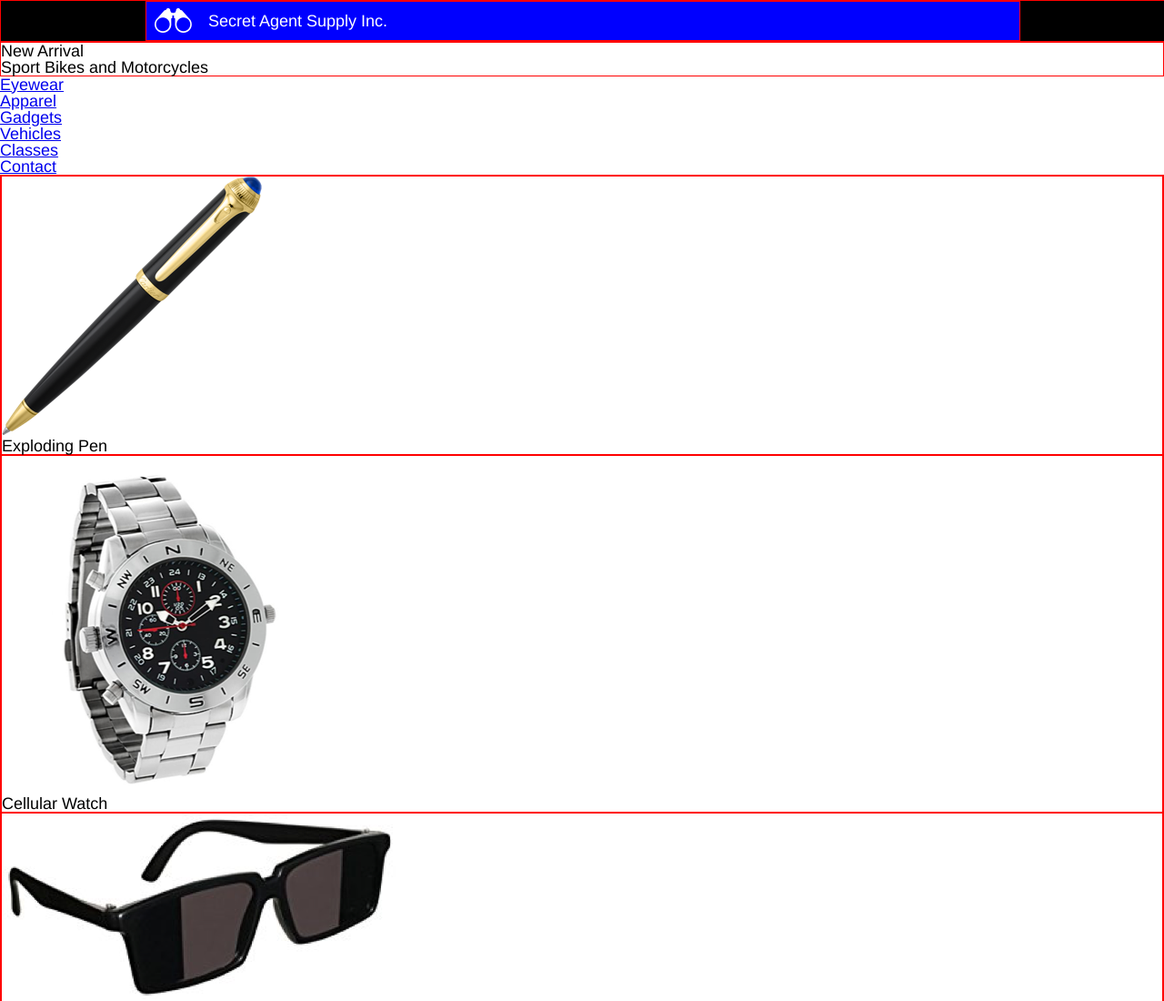
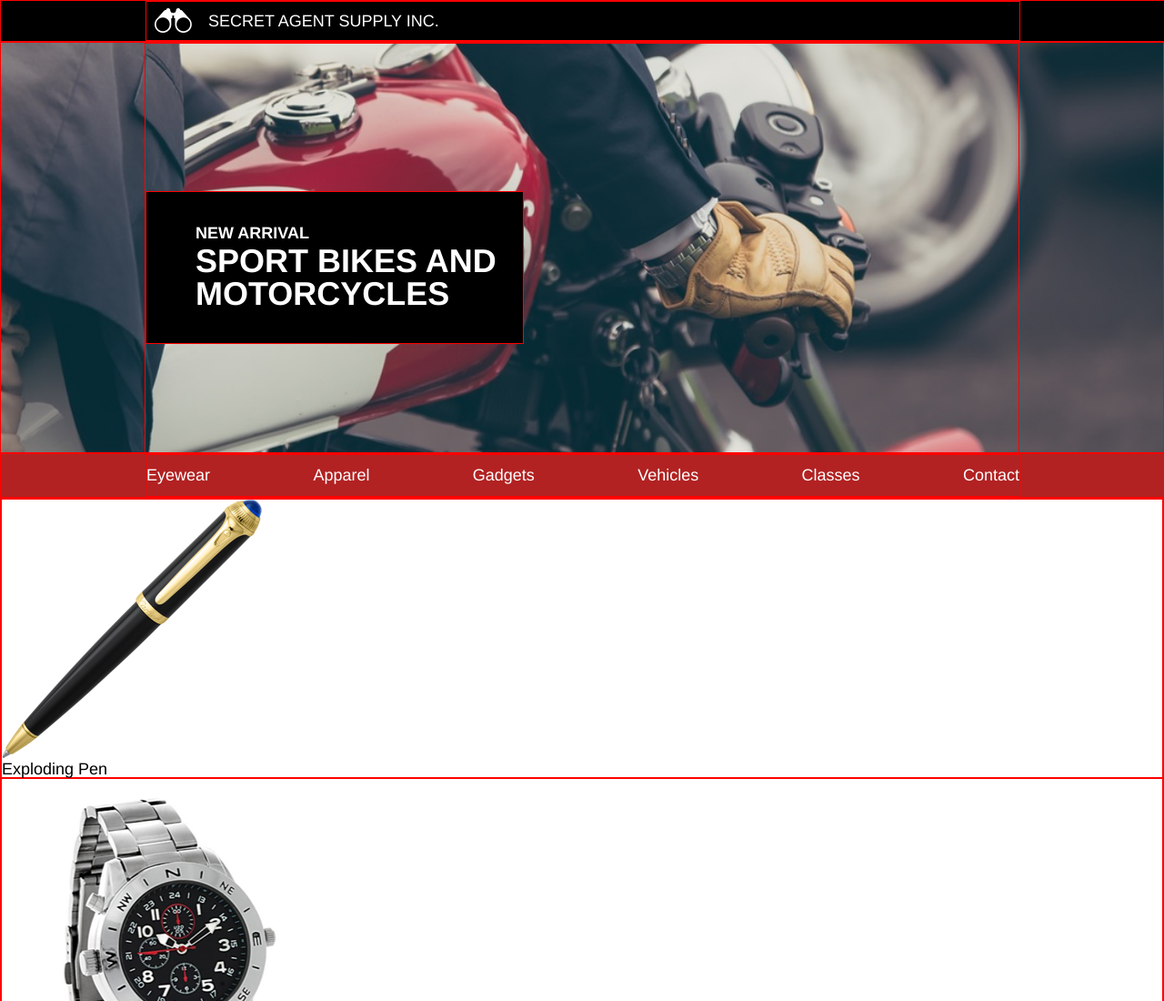
Before and after one commit to Hanselmus/SecretAgent, a plain HTML site: page index.html in a window 1280 px wide. Shown: the top 1100 px of the page at 91% size. Drawn offline with Linux system fonts and the light colour scheme.

Commit message:
Form Logo and Menu part

```diff
--- a/index.html
+++ b/index.html
@@ -15,19 +15,25 @@
         </div>
       </div>
       <div class="banner">
+        <div class="middle">
+          <div class="news">
             <h2>New Arrival</h2>
             <h1>Sport Bikes and Motorcycles</h1>
           </div>
-      <nav>
+        </div>
+      </div>
+      <div class="menu">
+        <div class="nav">
           <ul>
             <li><a href="#">Eyewear</a></li>
             <li><a href="#">Apparel</a></li>
             <li><a href="#">Gadgets</a></li>
             <li><a href="#">Vehicles</a></li>
             <li><a href="#">Classes</a></li>
-          <li><a href="#contact">Contact</a></li>
+            <li><a href="#">Contact</a></li>
           </ul>
-      </nav>
+        </div>
+      </div>
     </header>
     <div class="products">
       <div id="pen">
--- a/resources/css/style.css
+++ b/resources/css/style.css
@@ -2,6 +2,15 @@ html,
 body {
   font-size: 18px;
   font-family: Helvetica;
+}
+
+h1,
+h2 {
+  text-transform: uppercase;
+}
+
+a {
+  text-decoration: none;
 }
 
 /* borders for arrangement */
@@ -21,7 +30,6 @@ div {
 
 .logo {
   display: flex;
-  background-color: Blue;
   color: White;
   align-items: center;
   width: 960px;
@@ -34,6 +42,64 @@ div {
 }
 
 .logo h2 {
-  text-transform: capitalize;
   padding: 0.66rem 0.5rem;
 }
+
+/* Banner section */
+
+.banner {
+  height: 25rem;
+  background-image: url(../images/moto.jpeg);
+  background-repeat: no-repeat;
+  background-position: center;
+  background-size: cover;
+  display: flex;
+  justify-content: center;
+}
+
+.middle {
+  width: 960px;
+  height: 100%;
+}
+.news {
+  background-color: Black;
+  width: 20rem;
+  margin-top: 9rem;
+  padding-left: 3rem;
+  color: White;
+  font-weight: bold;
+}
+
+.news h2 {
+  padding-top: 2rem;
+  padding-bottom: 0rem;
+}
+
+h1 {
+  font-size: 2rem;
+  padding-top: 0.25rem;
+  padding-bottom: 2rem;
+}
+
+/* navigation section */
+
+.menu {
+  width: 100%;
+  background-color: Firebrick;
+  display: flex;
+  justify-content: center;
+}
+
+.nav {
+  width: 960px;
+}
+
+.nav ul {
+  display: flex;
+  justify-content: space-between;
+  padding: 0.75rem 0;
+}
+
+.nav a {
+  color: White;
+}
```
Lines whose indentation alone changed are shown as unchanged.
